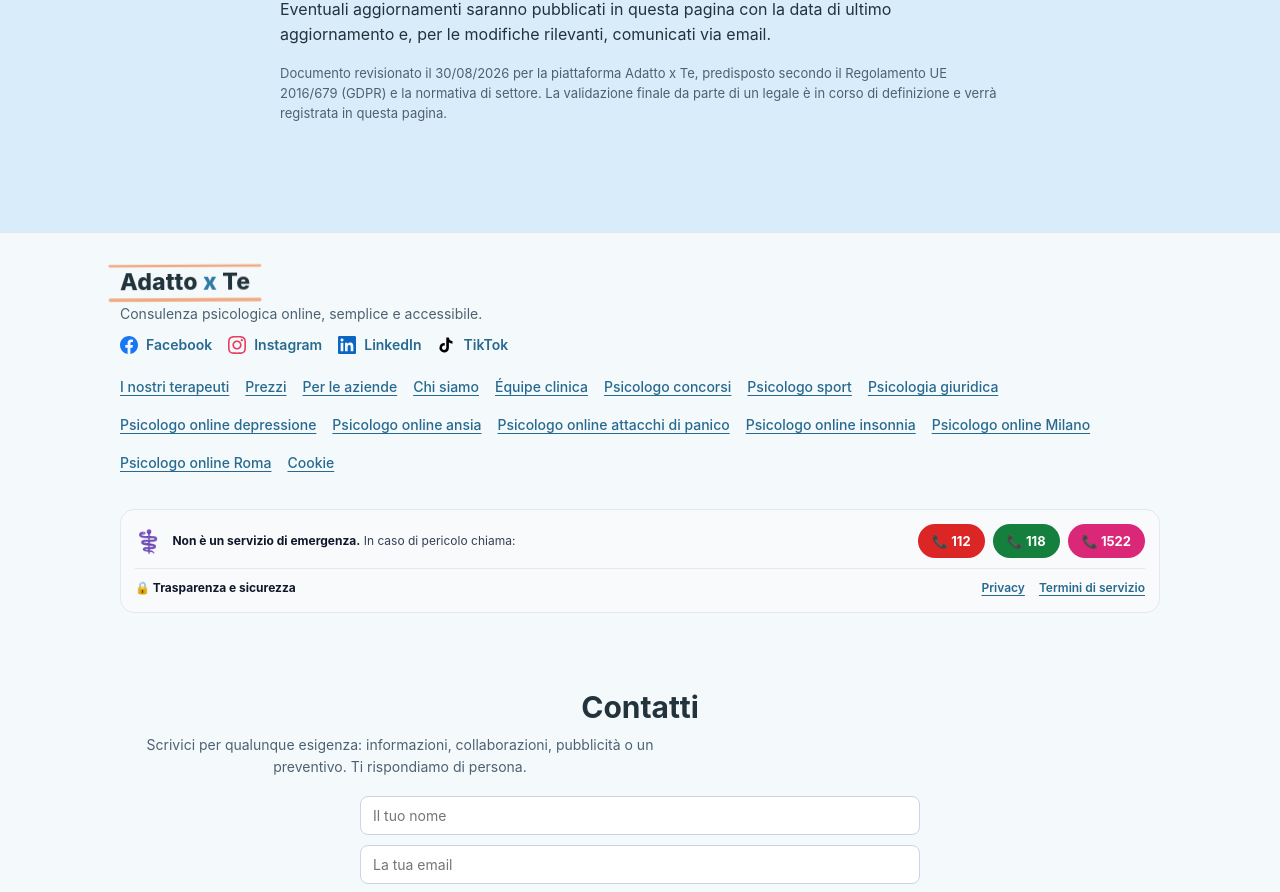
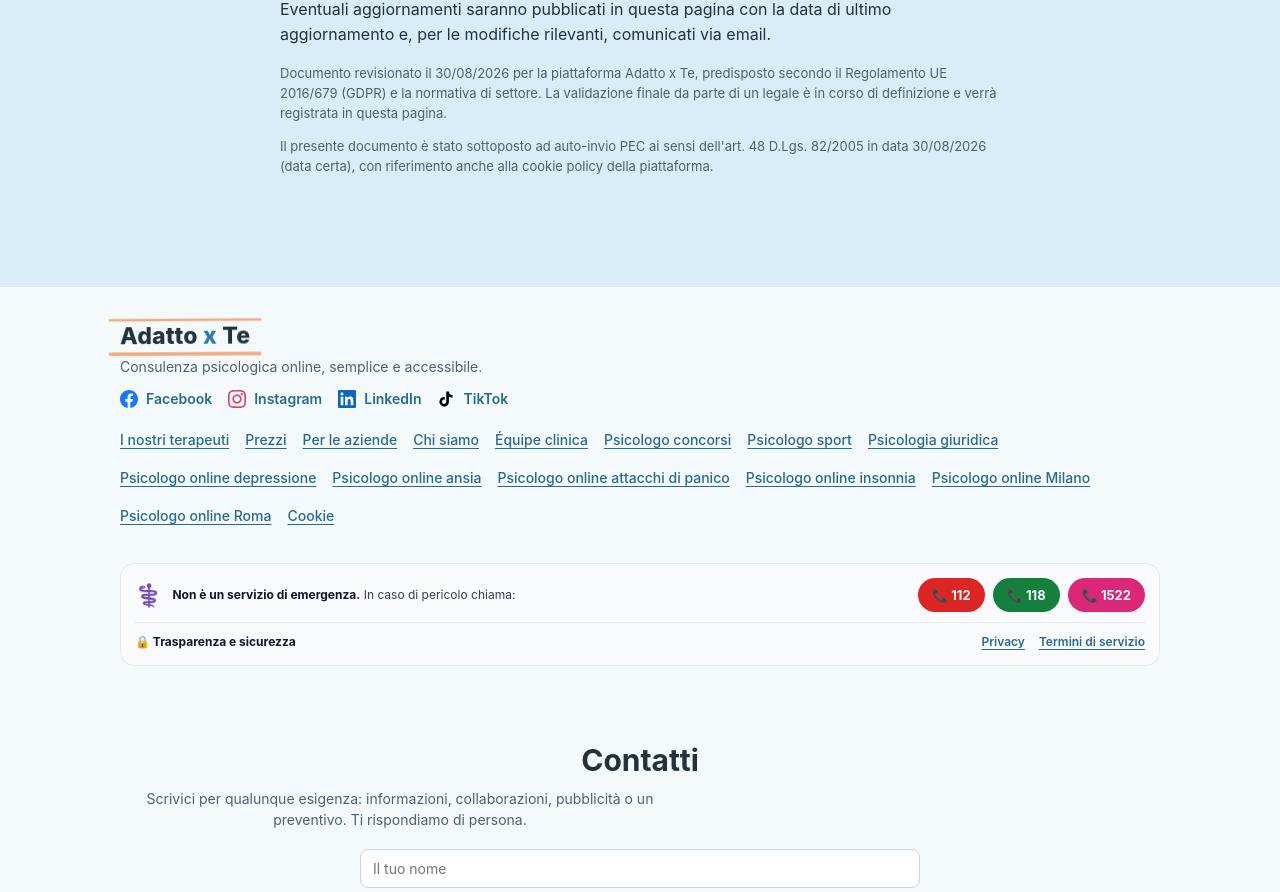
Before and after one commit to antonio-durso/adattoxte, a React (Vite) app in the folder frontend/: page /privacy in a window 1280 px wide. Shown: the part 2760-3652 px from the top of the page. Built offline with nearby package versions, Linux system fonts and the light colour scheme; no server answers.

Commit message:
Privacy: nota data certa PEC (art. 48 D.Lgs. 82/2005, 30/08/2026)

```diff
--- a/frontend/src/pages/Privacy.jsx
+++ b/frontend/src/pages/Privacy.jsx
@@ -122,6 +122,11 @@ export default function Privacy() {
         2016/679 (GDPR) e la normativa di settore. La validazione finale da parte di un legale è in corso di
         definizione e verrà registrata in questa pagina.
       </p>
+
+      <p className="muted small">
+        Il presente documento è stato sottoposto ad auto-invio PEC ai sensi dell'art. 48 D.Lgs. 82/2005 in data
+        30/08/2026 (data certa), con riferimento anche alla cookie policy della piattaforma.
+      </p>
     </div>
   );
 }
```
